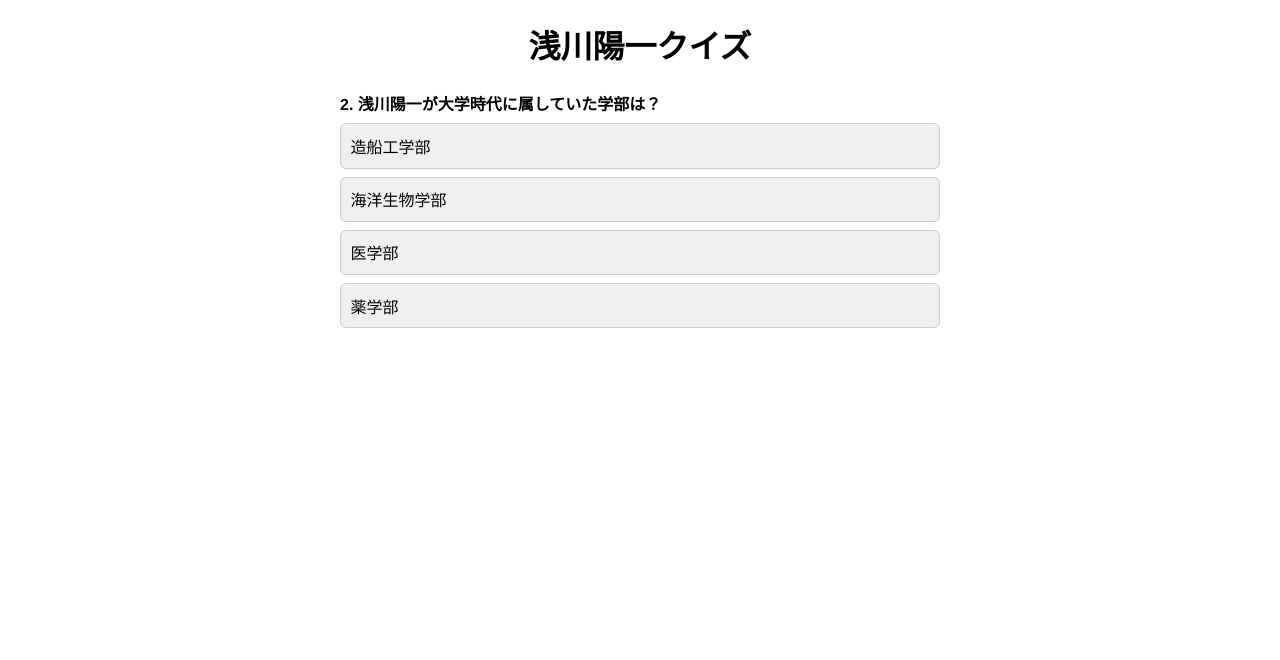
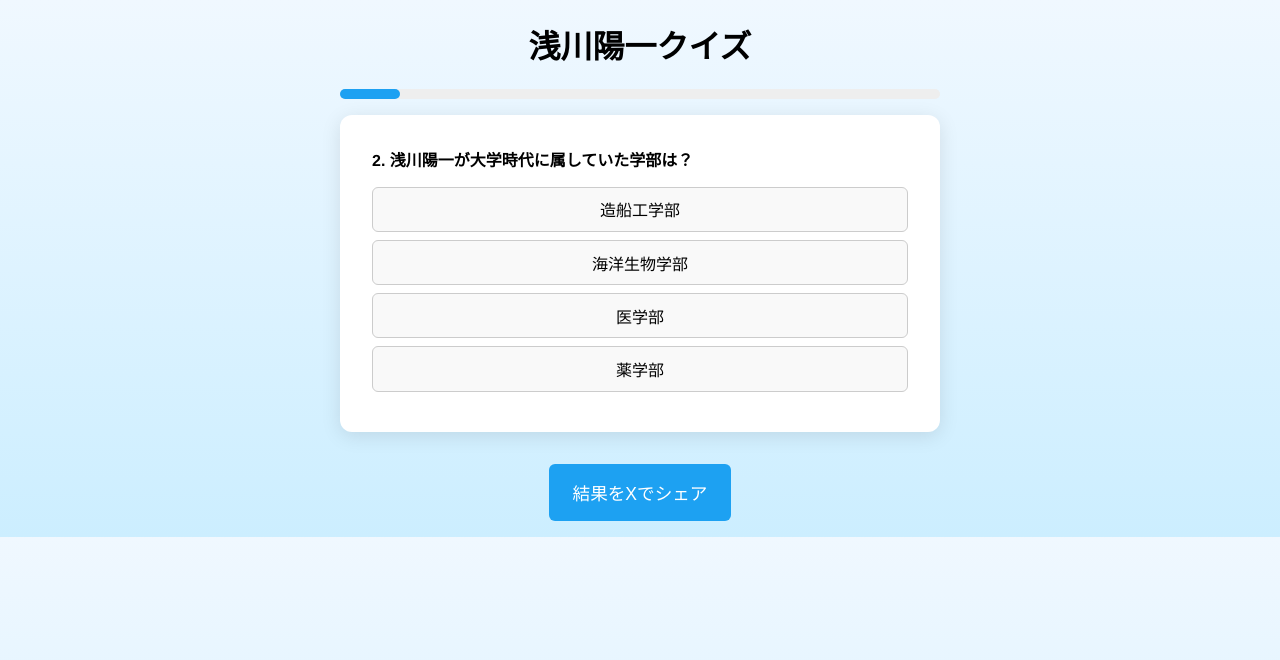
Before and after one commit to u-pos/yoichi-quiz, a plain HTML site: page index2.html in a window 1280 px wide. Both pictures are taken after a click on the button "東京". Drawn offline with Linux system fonts and the light colour scheme.

Commit message:
index2.html を更新

```diff
--- a/index2.html
+++ b/index2.html
@@ -3,49 +3,58 @@
 <head>
 <meta charset="UTF-8" />
 <meta name="viewport" content="width=device-width, initial-scale=1" />
-<title>浅川陽一クイズ</title>
+<title>浅川陽一クイズ 豪華版</title>
 <style>
   body {
     font-family: 'Helvetica Neue', Helvetica, Arial, sans-serif;
+    background: linear-gradient(to bottom, #f0f8ff, #cceeff);
     max-width: 600px;
     margin: 1rem auto;
     padding: 0 1rem;
+    transition: background-color 0.8s ease; /* 背景演出用 */
   }
   h1 {
     text-align: center;
   }
+  #progressBar {
+    background-color: #eee;
+    border-radius: 6px;
+    height: 10px;
+    width: 100%;
+    margin-bottom: 1rem;
+  }
+  #progress {
+    background-color: #1DA1F2;
+    height: 100%;
+    border-radius: 6px;
+    width: 0%;
+    transition: width 0.3s;
+  }
+  #quiz {
+    background: white;
+    border-radius: 12px;
+    padding: 2rem;
+    box-shadow: 0 4px 20px rgba(0,0,0,0.1);
+  }
   .question {
     font-weight: bold;
-    margin-top: 1.5rem;
+    margin-bottom: 1rem;
   }
   .options button {
-    display: flex;
-    align-items: center;
-    justify-content: space-between;
+    display: block;
     width: 100%;
     margin: 0.5rem 0;
     padding: 0.6rem;
     font-size: 1rem;
     border-radius: 6px;
     border: 1px solid #ccc;
-    cursor: pointer; }
-
-  .options button.correct {
-    background-color: #c8f7c5; /* 緑 */
-    border-color: #2ecc71;
+    cursor: pointer;
+    background-color: #f9f9f9;
+    transition: all 0.2s ease;
   }
-  .options button.wrong {
-    background-color: #f7c5c5; /* 赤 */
-    border-color: #e74c3c;
-  }
-  /* フォーカス時の水色枠を消す */
-  .options button:focus {
-    outline: none;
-    box-shadow: none;
-  }
-  .icon {
-    font-size: 1.2rem;
-    margin-left: 1rem;
+  .options button:hover {
+    transform: scale(1.03);
+    background-color: #e0f0ff;
   }
   #result {
     font-size: 1.2rem;
@@ -54,8 +63,6 @@
   }
   #shareBtn {
     display: none;
-    opacity: 0;
-    transition: opacity 0.5s ease; /* フェードイン用 */
     background-color: #1DA1F2;
     color: white;
     border: none;
@@ -64,18 +71,41 @@
     font-size: 1.1rem;
     cursor: pointer;
     margin: 2rem auto 1rem;
+    display: block;
   }
-  #shareBtn.show {
-    display: block;
-    opacity: 1;
+  /* 正解アニメーション */
+  .correct {
+    animation: correctPulse 0.5s ease;
+    background-color: #c8f7c5 !important;
+  }
+  @keyframes correctPulse {
+    0% { background-color: #c8f7c5; }
+    50% { background-color: #a5e3a2; }
+    100% { background-color: #c8f7c5; }
+  }
+  /* 不正解アニメーション */
+  .wrong {
+    animation: wrongShake 0.4s ease;
+    background-color: #f7c5c5 !important;
+  }
+  @keyframes wrongShake {
+    0%, 100% { transform: translateX(0); }
+    25% { transform: translateX(-5px); }
+    75% { transform: translateX(5px); }
   }
 </style>
 </head>
 <body>
 <h1>浅川陽一クイズ</h1>
+<div id="progressBar"><div id="progress"></div></div>
 <div id="quiz"></div>
 <div id="result"></div>
 <button id="shareBtn" onclick="shareOnX()">結果をXでシェア</button>
+
+<!-- 効果音 -->
+<audio id="sound-correct" src="correct.mp3" preload="auto"></audio>
+<audio id="sound-wrong" src="wrong.mp3" preload="auto"></audio>
+<audio id="sound-finish" src="finish.mp3" preload="auto"></audio>
 
 <script>
 const questions = [
@@ -94,51 +124,70 @@ const questions = [
 let currentIndex = 0;
 let score = 0;
 
+function playSound(id) {
+  const audio = document.getElementById(id);
+  audio.currentTime = 0;
+  audio.play();
+}
+
+function updateProgress() {
+  const percent = (currentIndex / questions.length) * 100;
+  document.getElementById("progress").style.width = percent + "%";
+}
+
+function setBackgroundFlash(color) {
+  document.body.style.backgroundColor = color;
+  setTimeout(() => {
+    document.body.style.background = "linear-gradient(to bottom, #f0f8ff, #cceeff)";
+  }, 800);
+}
+
 function showQuestion() {
+  updateProgress();
   const quizDiv = document.getElementById("quiz");
   const question = questions[currentIndex];
   quizDiv.innerHTML =
     `<div class="question">${currentIndex + 1}. ${question.q}</div>` +
     question.o
-      .map((opt, i) => `<div class="options"><button data-index="${i}"><span>${opt}</span><span class="icon"></span></button></div>`)
+      .map(
+        (opt, i) =>
+          `<div class="options"><button onclick="checkAnswer(${i})">${opt}</button></div>`
+      )
       .join("");
 
-  // クリックイベント登録
-  document.querySelectorAll(".options button").forEach(btn => {
-    btn.addEventListener("click", () => {
-      checkAnswer(parseInt(btn.dataset.index));
-    });
-    // フォーカスを解除
-    btn.blur();
-  });
+  // ハイライト解除
+  setTimeout(() => {
+    document.querySelectorAll(".options button").forEach(btn => btn.blur());
+  }, 0);
 }
 
 function checkAnswer(selected) {
   const correctIndex = questions[currentIndex].a;
   const optionButtons = document.querySelectorAll(".options button");
 
-  // 正解ボタンに✅アイコンと緑背景
   optionButtons[correctIndex].classList.add("correct");
-  optionButtons[correctIndex].querySelector(".icon").textContent = "✅";
+  optionButtons[correctIndex].innerHTML += " ✅";
 
-  // 不正解の場合は❌アイコンと赤背景
   if (selected !== correctIndex) {
     optionButtons[selected].classList.add("wrong");
-    optionButtons[selected].querySelector(".icon").textContent = "❌";
+    optionButtons[selected].innerHTML += " ❌";
+    playSound("sound-wrong");
+    setBackgroundFlash("#ffcccc"); // 赤背景
   } else {
     score++;
+    playSound("sound-correct");
+    setBackgroundFlash("#ccffcc"); // 緑背景
   }
 
-  // 全ボタンを無効化
   optionButtons.forEach(btn => btn.disabled = true);
 
-  // 2秒後に次の問題へ
   setTimeout(() => {
     currentIndex++;
     if (currentIndex < questions.length) {
       showQuestion();
     } else {
       showResult();
+      playSound("sound-finish");
     }
   }, 2000);
 }
@@ -147,20 +196,18 @@ function showResult() {
   document.getElementById("quiz").innerHTML = "";
   const resultDiv = document.getElementById("result");
   resultDiv.textContent = `あなたは ${score}/${questions.length} 問正解です！`;
-
-  // シェアボタンをフェードイン
-  const shareBtn = document.getElementById("shareBtn");
-  shareBtn.classList.add("show");
+  document.getElementById("shareBtn").style.display = "block";
 }
 
 function shareOnX() {
   const text = `浅川陽一クイズで ${score}/${questions.length} 問正解！引用かリツイートで結果を投稿してね！`;
-  const url = "https://u-pos.github.io/yoichi-quiz"; // 公開URLに変更
-  const shareUrl = `https://twitter.com/intent/tweet?text=${encodeURIComponent(text)}&url=${encodeURIComponent(url)}`;
+  const url = "https://u-pos.github.io/yoichi-quiz";
+  const shareUrl = `https://twitter.com/intent/tweet?text=${encodeURIComponent(
+    text
+  )}&url=${encodeURIComponent(url)}`;
   window.open(shareUrl, "_blank");
 }
 
-// 初期表示
 showQuestion();
 </script>
 </body>
```
